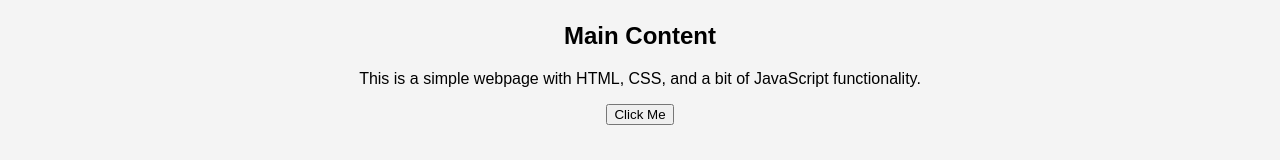
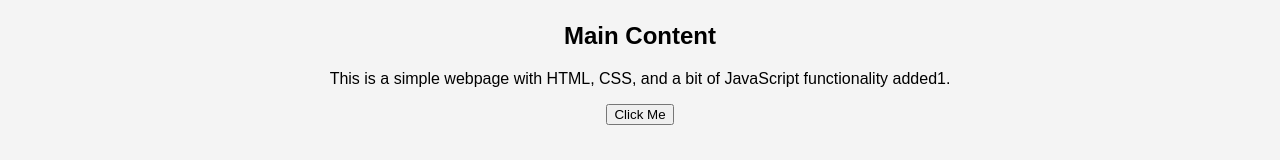
Before and after one commit to Xphenomenal008/simple-webpage-for-azure, a plain HTML site: page index.html in a window 1280 px wide. Shown: the part 156-316 px from the top of the page. Drawn offline with Linux system fonts and the light colour scheme.

Commit message:
Update index.html

```diff
--- a/index.html
+++ b/index.html
@@ -57,7 +57,7 @@
     </nav>
     <main>
         <h2>Main Content</h2>
-        <p>This is a simple webpage with HTML, CSS, and a bit of JavaScript functionality.</p>
+        <p>This is a simple webpage with HTML, CSS, and a bit of JavaScript functionality added1.</p>
         <button onclick="showAlert()">Click Me</button>
     </main>
     <footer>
```
